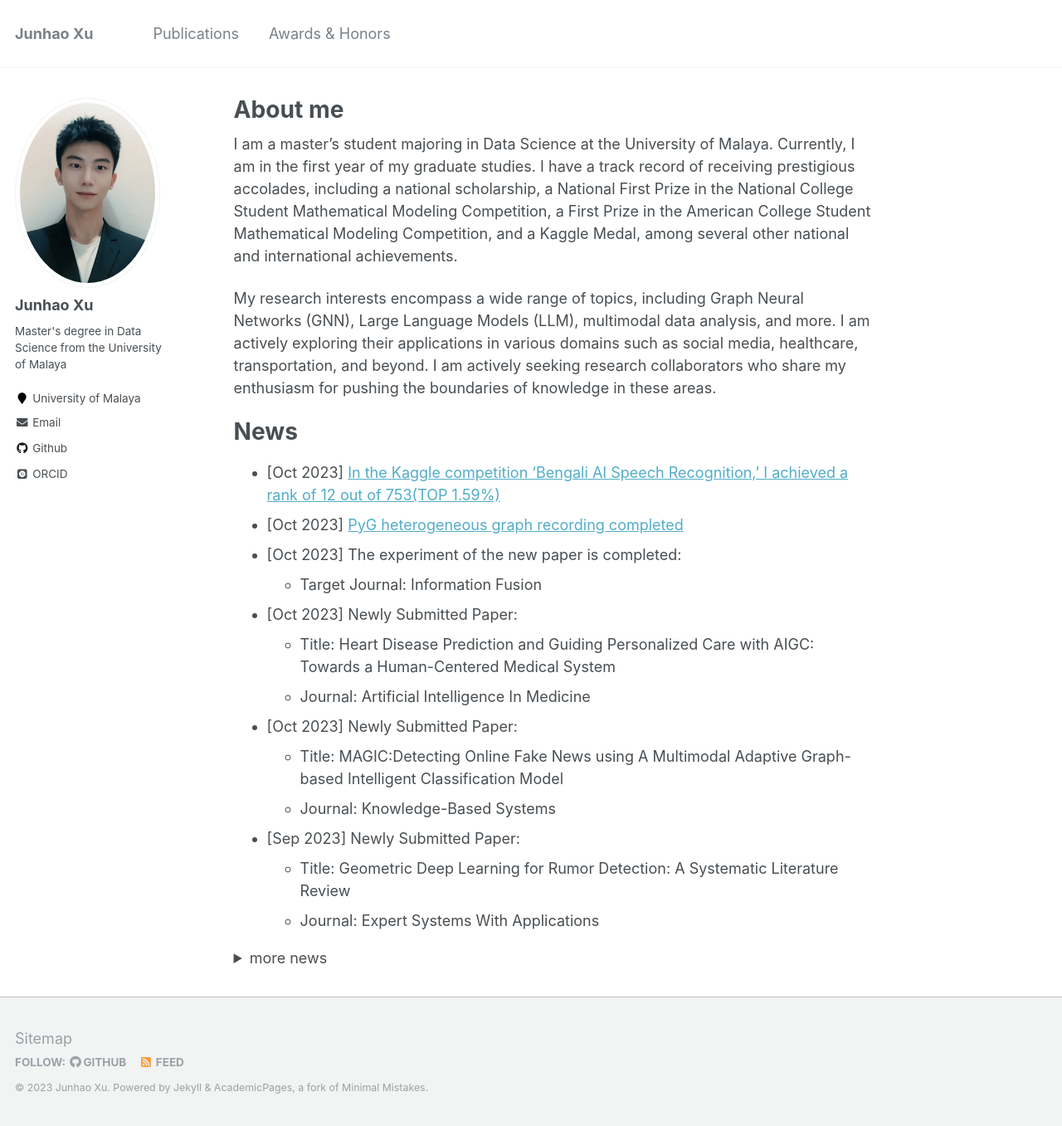
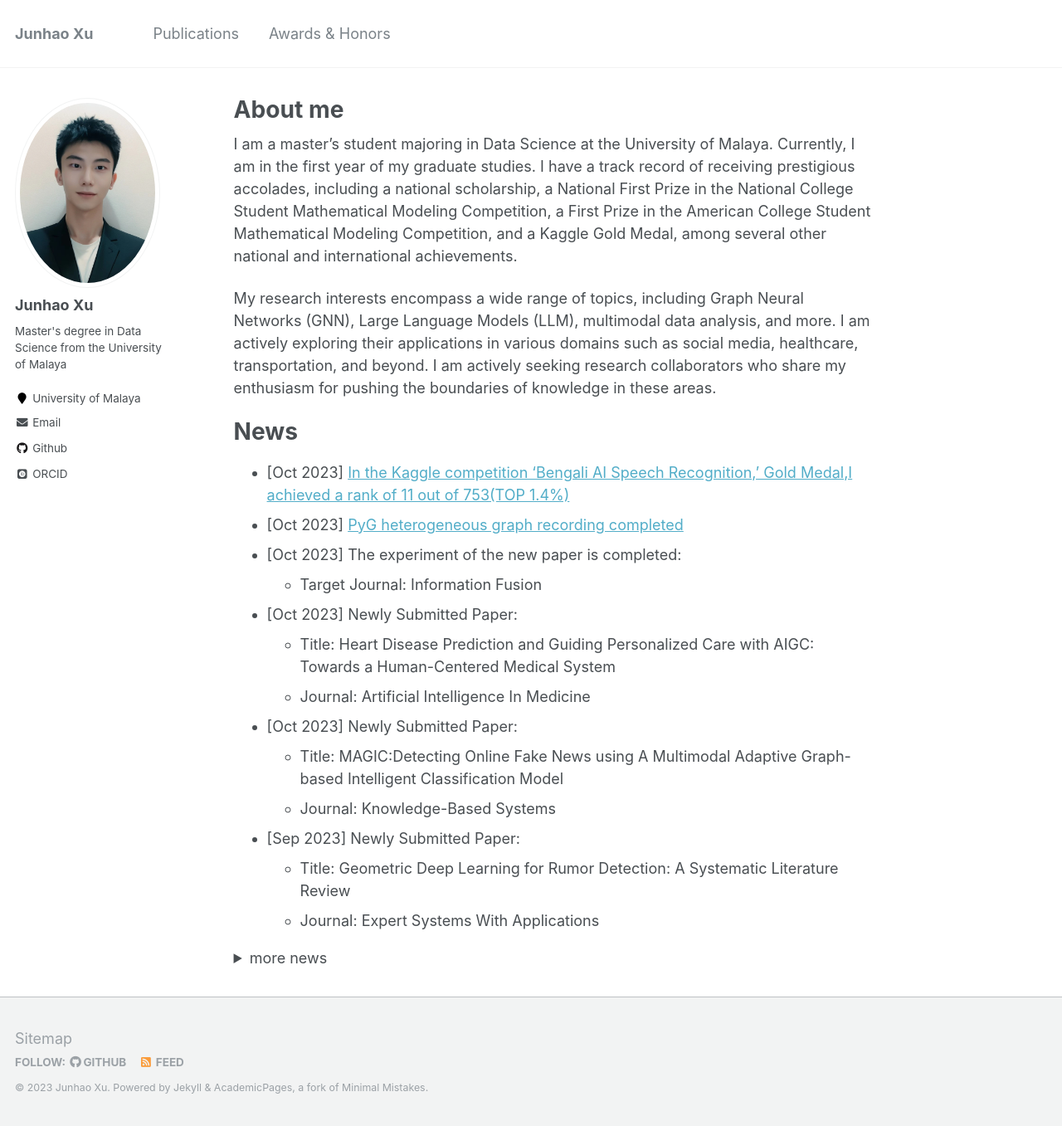
Before and after one commit to Junhao6666/Junhao6666.github.io, a Jekyll site: the page built from _pages/about.md, in a window 1280 px wide and 1357 px high. Shown: the whole window at 83% size. Built offline with Jekyll 4.4.1, drawn with Linux system fonts in a browser that asks for light colours; some web fonts are replaced.

Commit message:
Update about.md

```diff
--- a/_pages/about.md
+++ b/_pages/about.md
@@ -8,13 +8,13 @@ redirect_from:
   - /about.html
 ---
 
-I am a master's student majoring in Data Science at the University of Malaya. Currently, I am in the first year of my graduate studies. I have a track record of receiving prestigious accolades, including a national scholarship, a National First Prize in the National College Student Mathematical Modeling Competition, a First Prize in the American College Student Mathematical Modeling Competition, and a Kaggle  Medal, among several other national and international achievements.
+I am a master's student majoring in Data Science at the University of Malaya. Currently, I am in the first year of my graduate studies. I have a track record of receiving prestigious accolades, including a national scholarship, a National First Prize in the National College Student Mathematical Modeling Competition, a First Prize in the American College Student Mathematical Modeling Competition, and a Kaggle  Gold Medal, among several other national and international achievements.
 
 My research interests encompass a wide range of topics, including Graph Neural Networks (GNN), Large Language Models (LLM), multimodal data analysis, and more. I am actively exploring their applications in various domains such as social media, healthcare, transportation, and beyond. I am actively seeking research collaborators who share my enthusiasm for pushing the boundaries of knowledge in these areas.
 
 News
 ======
-* [Oct 2023] [In the Kaggle competition 'Bengali AI Speech Recognition,' I achieved a rank of 12 out of 753(TOP 1.59%)](https://www.kaggle.com/competitions/bengaliai-speech)
+* [Oct 2023] [In the Kaggle competition 'Bengali AI Speech Recognition,' Gold Medal,I achieved a rank of 11 out of 753(TOP 1.4%)](https://www.kaggle.com/competitions/bengaliai-speech)
 * [Oct 2023] [PyG heterogeneous graph recording completed](https://www.bilibili.com/video/BV1vz4y1j7eC/?spm_id_from=333.999.0.0&vd_source=4d252ee3a2cef99640bf78da96185b64)
 * [Oct 2023] The experiment of the new paper is completed:
   - Target Journal: Information Fusion
```
